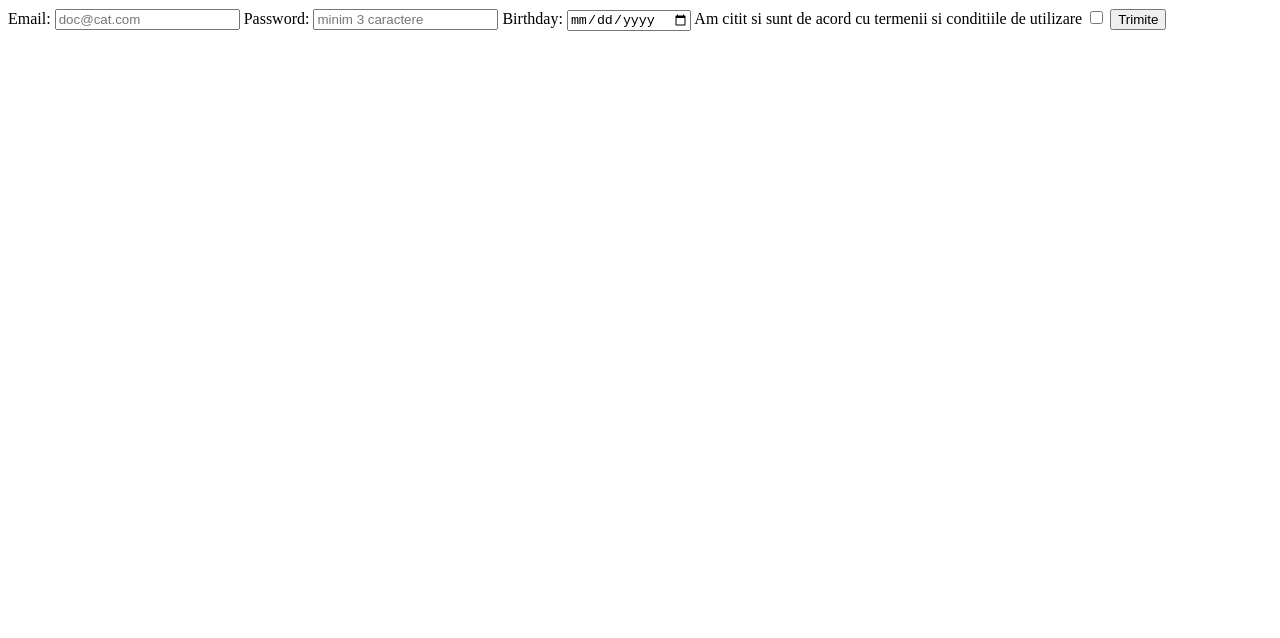
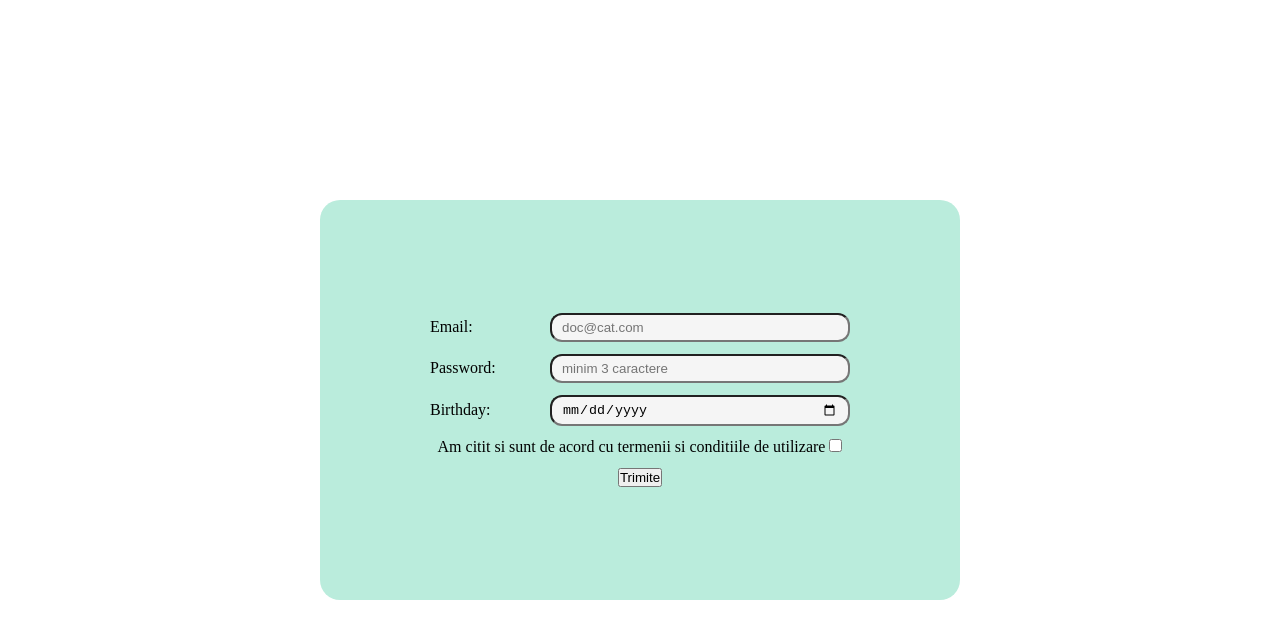
Before and after one commit to NicoGit2021/testExemplu1, a plain HTML site: page index.html in a window 1280 px wide. Drawn offline with Linux system fonts and the light colour scheme.

Commit message:
partea de CSS

```diff
--- a/index.html
+++ b/index.html
@@ -14,15 +14,23 @@
 
 </head>
 <body>
-    <form action="/action_page.php" method="post">
+    <form id="form" action="/action_page.php" method="post">
+        <div class="inputs">
             <label for="email">Email:</label>
             <input id="email" type="email" name="email" required placeholder="doc@cat.com"></input>
+        </div>
+        <div class="inputs">
             <label for = "password">Password:</label>
             <input  id="password" type="password" name="password" required minlength="3" placeholder="minim 3 caractere"></input>
+        </div>
+        <div class="inputs">
             <label for="birthday">Birthday:</label>
             <input id="birthday" type="date" name="birthday" required ></input>
+        </div>
+        <div >
             <label for ="checkbox">Am citit si sunt de acord cu termenii si conditiile de utilizare</label>
             <input id="checkbox" type="checkbox" required name="checkbox" ></input>
+        </div>
         <button id="formButton" type="submit">Trimite</button>
     </form>
 
--- a/styles.css
+++ b/styles.css
@@ -0,0 +1,57 @@
+*{
+    margin:0;
+    padding:0;
+    box-sizing: border-box;
+
+}
+
+body{
+    width:100vw;
+    height:100vh;
+    display: flex;
+    justify-content: center;
+    align-items:center;
+
+}
+
+
+#form{
+    width:50%;
+    height:50%;
+    display:flex;
+    flex-direction:column;
+    justify-content:center;
+    align-items:center;
+    background-color:rgb(186, 236, 220);
+    padding:20px;
+    border-radius:20px;
+    gap:12px;
+}
+
+.inputs{
+   display: flex;
+  flex-direction: row;
+  justify-content:center;
+  align-items: center;
+  gap: 20px;
+
+
+}
+
+  .inputs label {
+    width: 100px;
+    text-align: left;
+  }
+
+.inputs input{
+    padding: 5px 10px;
+    border-radius: 12px;
+    width:300px;
+    background-color:#F5F5F5;
+    transition: all 2ms ease-in-out;
+
+}
+
+input:focus{
+transform: scaleX(1.2) scaleY(1.1);
+}
```
Lines whose indentation alone changed are shown as unchanged.
